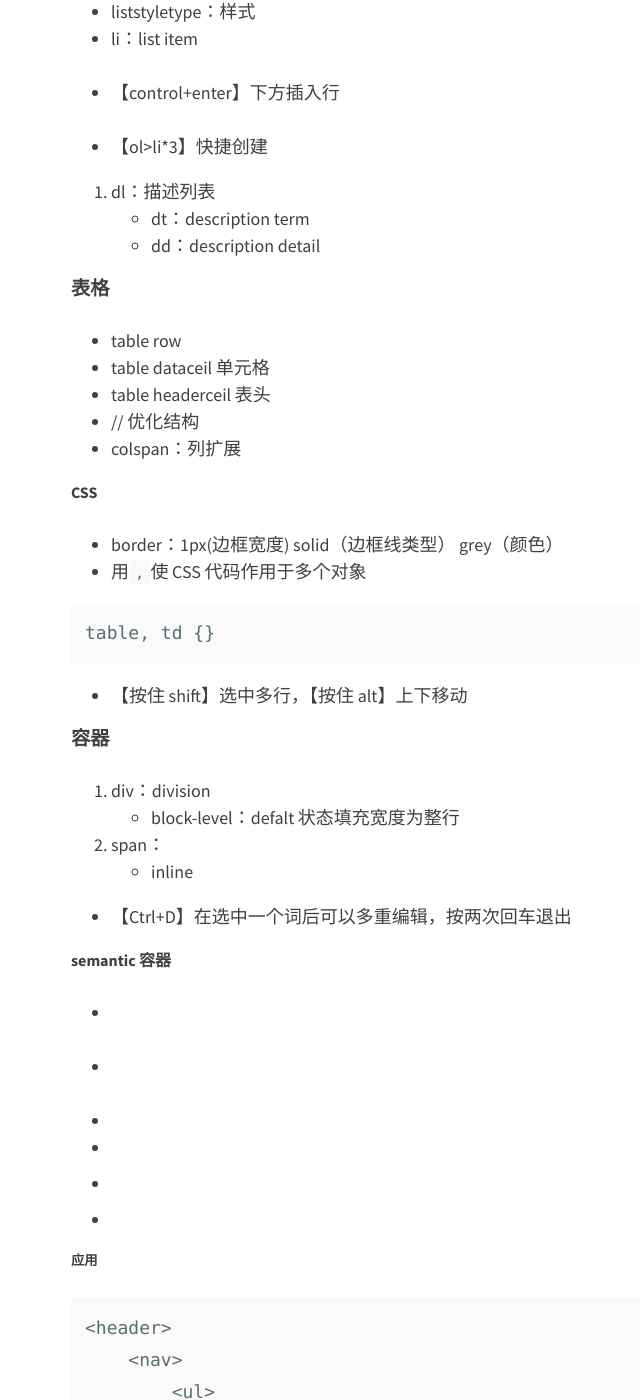
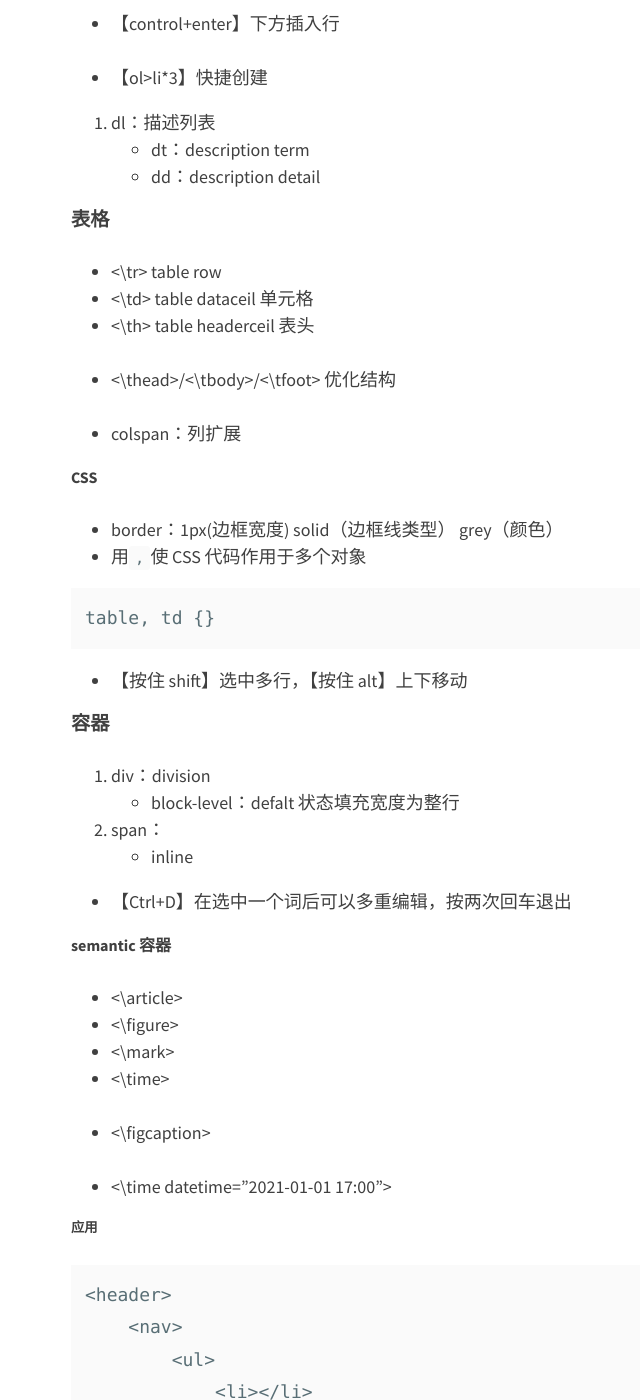
Before and after one commit to ikoiosakana/ikoiosakana.github.io, a Jekyll site: the page built from _posts/2023-01-23-frontend-note-1.md, in a window 1280 px wide and 1400 px high, scrolled down 3166 px. Shown: the whole window, without its empty margins (304-944 px from the left). Built offline with Jekyll 4.4.1, drawn with Linux system fonts in a browser that asks for light colours; nearby versions of some CDN libraries; some of the changed text lies outside the part shown.

Commit message:
modified _post

```diff
--- a/_posts/2023-01-23-frontend-note-1.md
+++ b/_posts/2023-01-23-frontend-note-1.md
@@ -65,15 +67,15 @@ last_modified_at: 2023-01-23T13:25.000Z
 
 ### HTML 标签
 
-- <p> 段落
-- <em> 强调元素，帮助搜索引擎提取内容，default 为粗体
-- <strong>
+- \<\p> 段落
+- \<\em> 强调元素，帮助搜索引擎提取内容，default 为粗体
+- \<\strong>
 
-- <h1> ~ <h6> 标题，每个网页都需要且只能有一个h1标题
+- \<\h1> ~ \<\h6> 标题，每个网页都需要且只能有一个 h1 标题
 
 #### 链接
 
-- <a> 锚点标签
+- \<\a> 锚点标签
   - href：超文本引用
   - download：点击下载，布尔
   - target：若值为`_blang`，则在新标签页打开网页
@@ -123,11 +125,11 @@ last_modified_at: 2023-01-23T13:25.000Z
 
 #### 表格
 
-- <tr> table row
-- <td> table dataceil 单元格
-- <th> table headerceil 表头
+- \<\tr> table row
+- \<\td> table dataceil 单元格
+- \<\th> table headerceil 表头
 
-- <thead>/<tbody>/<tfoot> 优化结构
+- \<\thead>/\<\tbody>/\<\tfoot> 优化结构
 
 - colspan：列扩展
 
@@ -153,14 +155,14 @@ table, td {}
 
 ##### semantic 容器
 
-- <article>
-- <figure>
-- <mark>
-- <time>
+- \<\article>
+- \<\figure>
+- \<\mark>
+- \<\time>
 
-- <figcaption>
+- \<\figcaption>
 
-- <time datetime="2021-01-01 17:00">
+- \<\time datetime="2021-01-01 17:00">
 
 ###### 应用
 
```
Also changed, not shown: other parts of _posts/2023-01-23-frontend-note-1.md (+2 -0 lines).
